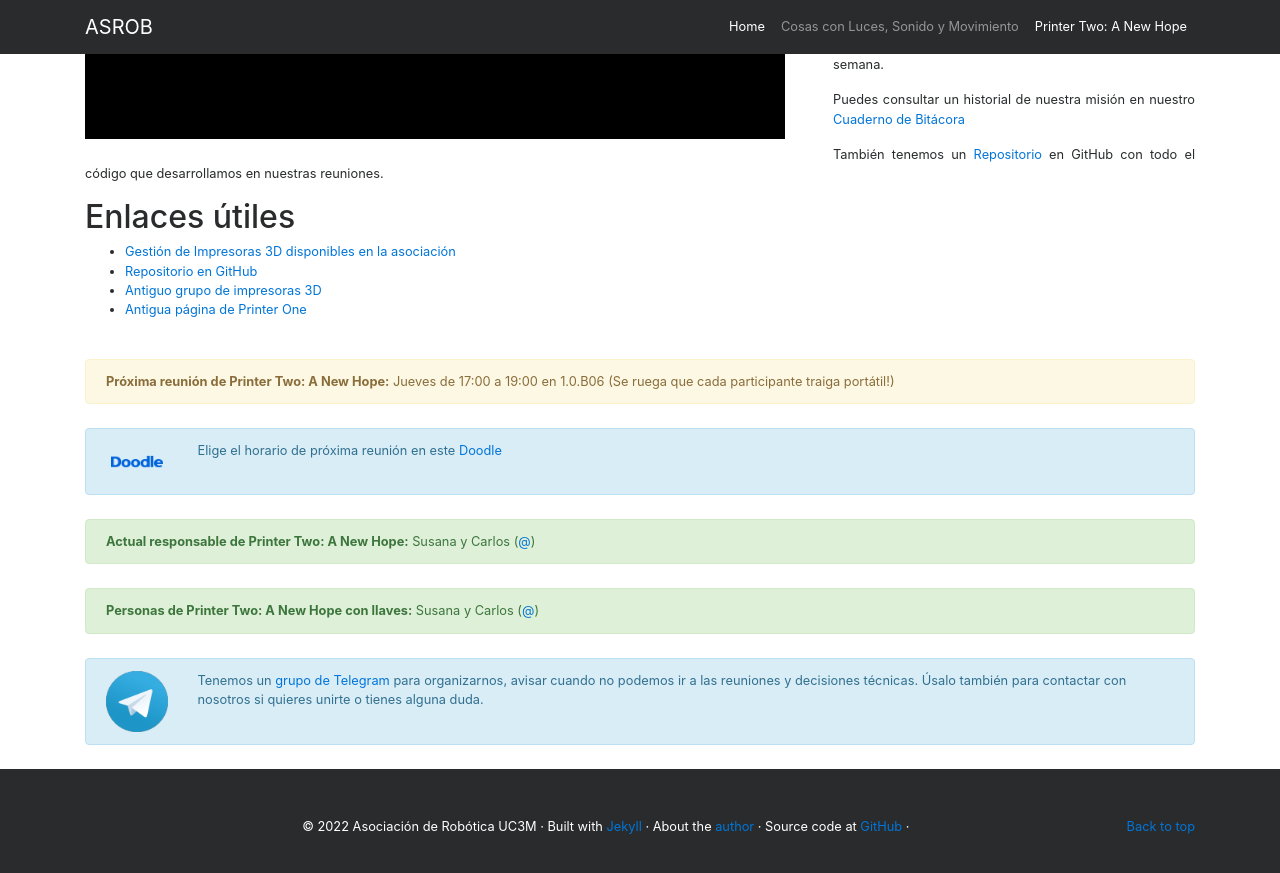
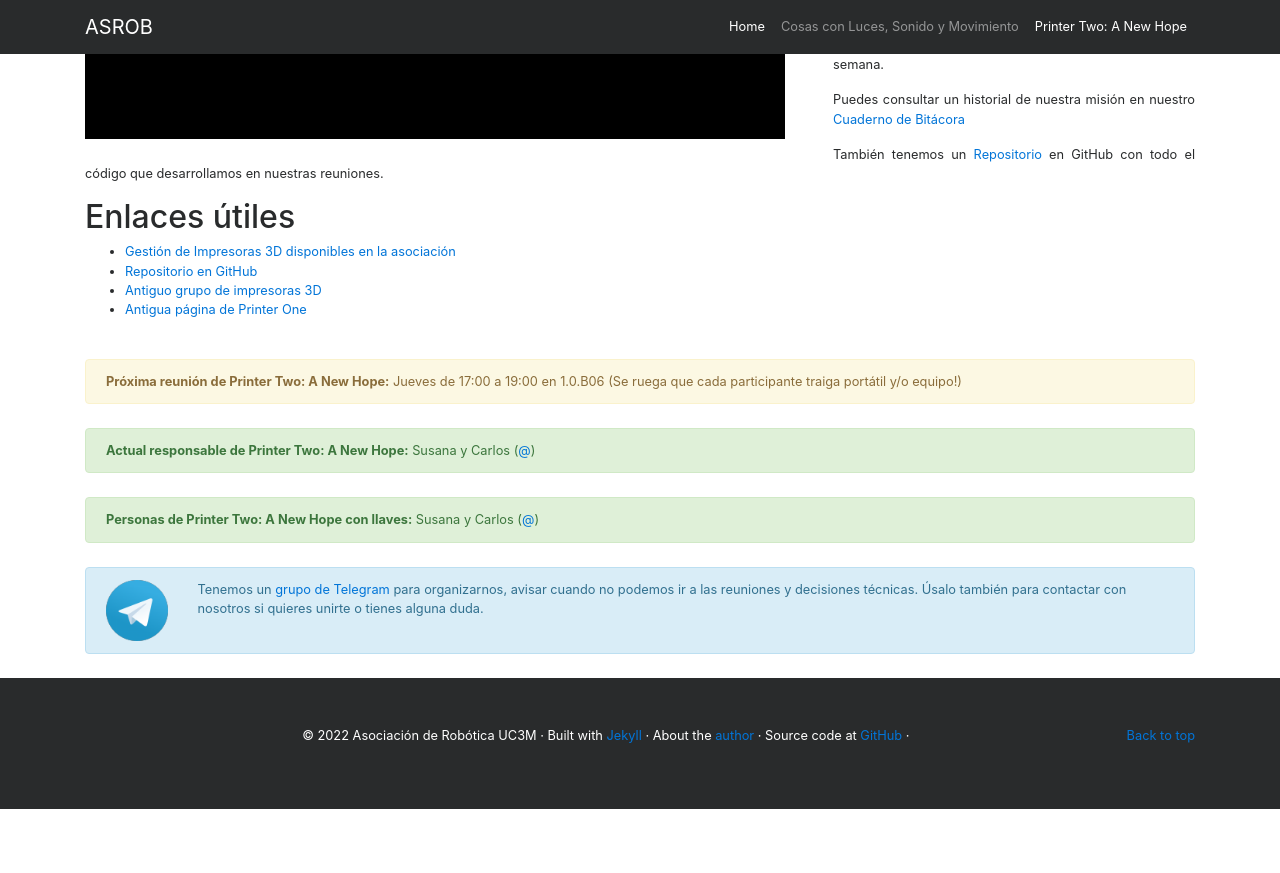
Before and after one commit to asrob-uc3m/asrob-uc3m.github.io, a Jekyll site: the page built from _workgroups/2022-10-27-printer-two.markdown, in a window 1280 px wide and 900 px high, scrolled down 1088 px. Shown: the top 873 px of the window. Built offline with Jekyll 4.4.1, drawn with Linux system fonts in a browser that asks for light colours; after the commit the page ends 1897 px from its top, so only the background shows below that.

Commit message:
printer two: rm doodle

```diff
--- a/_workgroups/2022-10-05-clsm.markdown
+++ b/_workgroups/2022-10-05-clsm.markdown
@@ -12,7 +12,7 @@ manager: Juan y Bartek
 manager_github: jgvictores
 keys_info: Juan
 keys_github: jgvictores
-next_meeting: Miércoles de 11:00h a 13:00h en 1.0.B06 (Se ruega que cada participante traiga su portátil o equipo!)
+next_meeting: Miércoles de 11:00h a 13:00h en 1.0.B06 (Se ruega que cada participante traiga su portátil y/o equipo!)
 layout: workgroup
 active: true
 ---
--- a/_workgroups/2022-10-27-printer-two.markdown
+++ b/_workgroups/2022-10-27-printer-two.markdown
@@ -1,14 +1,12 @@
 ---
 active: true
-description: "Impresoras 3D. Olor a pl\xE1stico derretido y laca. <br> Somos un grupo\
-  \ de estudiantes de la Universidad Carlos III de Madrid interesados en el mundo\
-  \ de la impresi\xF3n 3D."
+type: workgroup
+description: Impresoras 3D. Olor a plástico derretido y laca. Somos un grupo de estudiantes de la Universidad Carlos III de Madrid interesados en el mundo de la impresión 3D."
 layout: workgroup
 manager: "Susana y Carlos"
 manager_email: 100428787@alumnos.uc3m.com
 name: Printer Two&#58; A New Hope
-next_meeting: Jueves de 17:00 a 19:00 en 1.0.B06 (Se ruega que cada participante traiga portátil!)
-next_meeting_doodle: https://doodle.com/poll/
+next_meeting: Jueves de 17:00 a 19:00 en 1.0.B06 (Se ruega que cada participante traiga portátil y/o equipo!)
 picture: /img/printer_two.png
 picture_full: /img/printer_two-full.png
 type: workgroup
```
